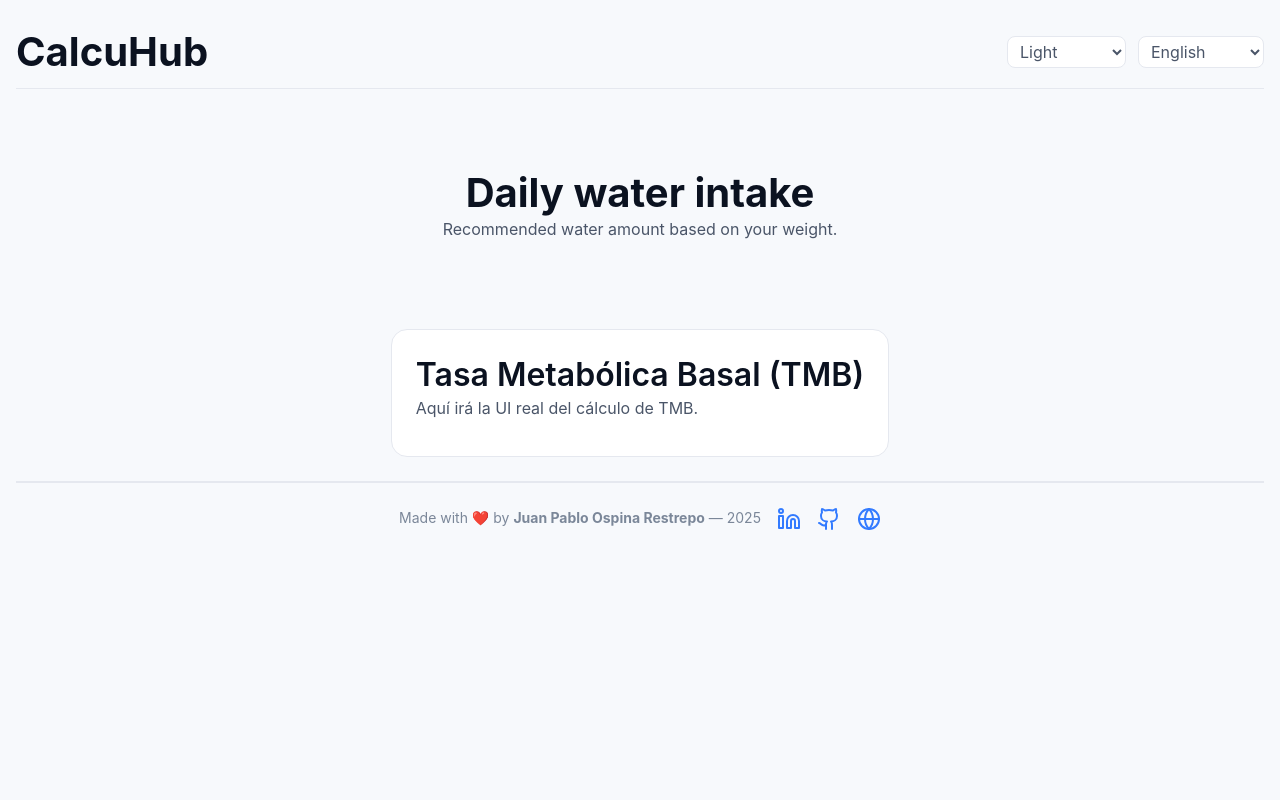
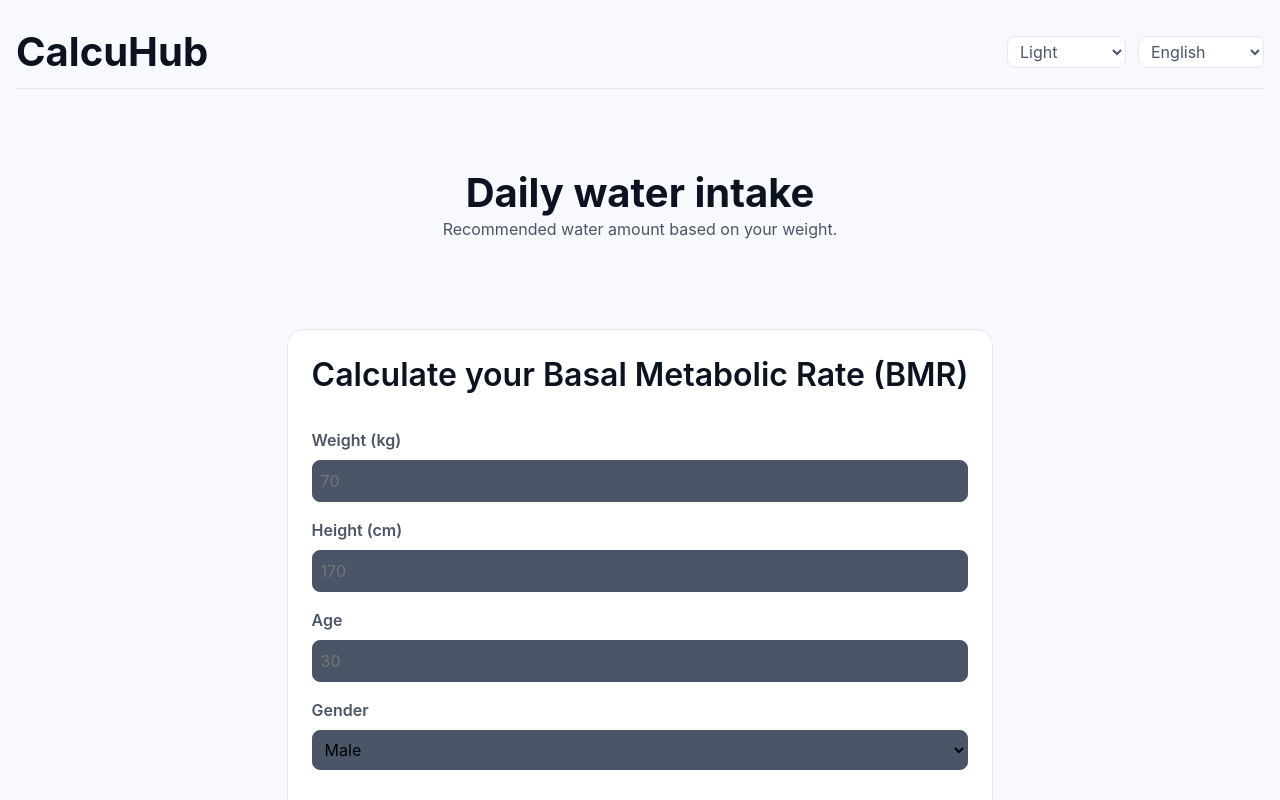
Before and after one commit to ospinajuanp/calcuhub, a Next.js app: page /calculator/agua-diaria in a window 1280 px wide. Shown: the top 800 px of the page. Built offline with nearby package versions, Linux system fonts and the light colour scheme.

Commit message:
Calculadora de tasa metabolica basal

```diff
--- a/src/core/i18n/dictionaries/en.ts
+++ b/src/core/i18n/dictionaries/en.ts
@@ -46,6 +46,16 @@ export const enDictionary = {
     tmb: {
       name: 'Basal Metabolic Rate (BMR)',
       shortDescription: 'Estimate calories your body uses at rest.',
+      tmbTitle: 'Calculate your Basal Metabolic Rate (BMR)',
+      tmbWeightLabel: 'Weight',
+      tmbHeightLabel: 'Height',
+      tmbAgeLabel: 'Age',
+      tmbGenderLabel: 'Gender',
+      tmbMaleOption: 'Male',
+      tmbFemaleOption: 'Female',
+      tmbCalculateButton: 'Calculate BMR',
+      tmbResultTitle: 'BMR Result',
+      tmbYourTmbIs: 'Your BMR is {{tmb}}.',
     },
     waterIntake: {
       name: 'Daily water intake',
--- a/src/core/i18n/dictionaries/es.ts
+++ b/src/core/i18n/dictionaries/es.ts
@@ -46,6 +46,16 @@ export const esDictionary = {
     tmb: {
       name: 'Tasa Metabólica Basal (TMB)',
       shortDescription: 'Estimación de calorías que tu cuerpo usa en reposo.',
+      tmbTitle: 'Calcula tu Tasa Metabólica Basal (TMB)',
+      tmbWeightLabel: 'Peso',
+      tmbHeightLabel: 'Altura',
+      tmbAgeLabel: 'Edad',
+      tmbGenderLabel: 'Género',
+      tmbMaleOption: 'Masculino',
+      tmbFemaleOption: 'Femenino',
+      tmbCalculateButton: 'Calcular TMB',
+      tmbResultTitle: 'Resultado de la TMB',
+      tmbYourTmbIs: 'Tu TMB es {{tmb}}.',
     },
     waterIntake: {
       name: 'Consumo diario de agua',
--- a/src/core/i18n/dictionaries/pt.ts
+++ b/src/core/i18n/dictionaries/pt.ts
@@ -46,6 +46,16 @@ export const ptDictionary = {
     tmb: {
       name: 'Taxa Metabólica Basal (TMB)',
       shortDescription: 'Calcule suas necessidades calóricas diárias.',
+      tmbTitle: 'Calcula tu Tasa Metabólica Basal (TMB)',
+      tmbWeightLabel: 'Peso',
+      tmbHeightLabel: 'Altura',
+      tmbAgeLabel: 'Edad',
+      tmbGenderLabel: 'Género',
+      tmbMaleOption: 'Masculino',
+      tmbFemaleOption: 'Femenino',
+      tmbCalculateButton: 'Calcular TMB',
+      tmbResultTitle: 'Resultado de la TMB',
+      tmbYourTmbIs: 'Tu TMB es {{tmb}}.',
     },
     waterIntake: {
       name: 'Consumo diário de água',
--- a/src/features/calculators/health/tmb/TmbCalculator.tsx
+++ b/src/features/calculators/health/tmb/TmbCalculator.tsx
@@ -1,9 +1,123 @@
 'use client';
+import { useState } from 'react';
+import * as operator from './tmb.utils'
+import { useTranslation } from '@/core/i18n/useTranslation';
+
 export default function TmbCalculator() {
+  const [weight, setWeight] = useState<string>('');
+  const [height, setHeight] = useState<string>('');
+  const [age, setAge] = useState<string>('');
+  const [gender, setGender] = useState<string>('male');
+  const [tmb, setTmb] = useState<number | null>(null);
+  const { tCalculators } = useTranslation();
+  const tmbTexts = tCalculators.tmb;
+
+  function handleCalculate(event: React.FormEvent) {
+    event.preventDefault();
+
+    const weightValue = parseFloat(weight);
+    const heightValue = parseFloat(height);
+    const ageValue = parseInt(age, 10);
+
+    if (!weightValue || !heightValue || !ageValue || heightValue <= 0 || ageValue <= 0) {
+      setTmb(null);
+      return;
+    }
+
+    const tmbResult = operator.calculateTmb(weightValue, heightValue, ageValue, gender )
+    setTmb(tmbResult);
+  }
+
   return (
     <div>
-      <h2>Tasa Metabólica Basal (TMB)</h2>
-      <p>Aquí irá la UI real del cálculo de TMB.</p>
+      <h2>{tmbTexts.tmbTitle}</h2>
+
+      <form onSubmit={handleCalculate}>
+        <div className='calculator-form'>
+          <div className='calculator-inputs'>
+            <div className='calculator-input-group'>
+              <label className='calculator-label'>
+                {tmbTexts.tmbWeightLabel} (kg)
+              </label>
+              <input
+                type="number"
+                step="0.1"
+                min="0"
+                value={weight}
+                onChange={(e) => setWeight(e.target.value)}
+                placeholder="70"
+                className='calculator-input'
+              />
+            </div>
+
+            <div className='calculator-input-group'>
+              <label className='calculator-label'>
+                {tmbTexts.tmbHeightLabel} (cm)
+              </label>
+              <input
+                type="number"
+                step="0.1"
+                min="0"
+                value={height}
+                onChange={(e) => setHeight(e.target.value)}
+                placeholder="170"
+                className='calculator-input'
+              />
+            </div>
+
+            <div className='calculator-input-group'>
+              <label className='calculator-label'>
+                {tmbTexts.tmbAgeLabel}
+              </label>
+              <input
+                type="number"
+                step="1"
+                min="0"
+                value={age}
+                onChange={(e) => setAge(e.target.value)}
+                placeholder="30"
+                className='calculator-input'
+              />
+            </div>
+
+            <div className='calculator-input-group'>
+              <label className='calculator-label'>
+                {tmbTexts.tmbGenderLabel}
+              </label>
+              <select className='calculator-input'
+                value={gender}
+                onChange={(e) => setGender(e.target.value)}
+              >
+                <option value="male">{tmbTexts.tmbMaleOption}</option>
+                <option value="female">{tmbTexts.tmbFemaleOption}</option>
+              </select>
+            </div>
+
+            <div className='calculator-actions'>
+              <button type="submit" className='button'>
+                {tmbTexts.tmbCalculateButton}
+              </button>
+            </div>
+
+          </div>
+
+        </div>
+
+      </form>
+
+      {tmb !== null && (
+        <div className='calculator-result-card'>
+          <h3>{tmbTexts.tmbResultTitle}</h3>
+          <p>
+            {
+              tmbTexts.tmbYourTmbIs
+                .replace('{{tmb}}', operator.formatTmbResult(tmb))
+            }
+          </p>
+        </div>
+      )}
+
+
     </div>
   );
 }
--- a/src/features/calculators/health/tmb/tmb.utils.ts
+++ b/src/features/calculators/health/tmb/tmb.utils.ts
@@ -0,0 +1,11 @@
+export function calculateTmb(weight: number, height: number, age: number, gender: string): number {
+  if (gender.toLowerCase() === 'male') {
+    return 88.36 + (13.4 * weight) + (4.8 * height) - (5.7 * age);
+  } else {
+    return 447.6 + (9.2 * weight) + (3.1 * height) - (4.3 * age);
+  }
+}
+
+export function formatTmbResult(tmb: number): string {
+  return `${tmb.toFixed(2)} kcal/day`;
+}
```
